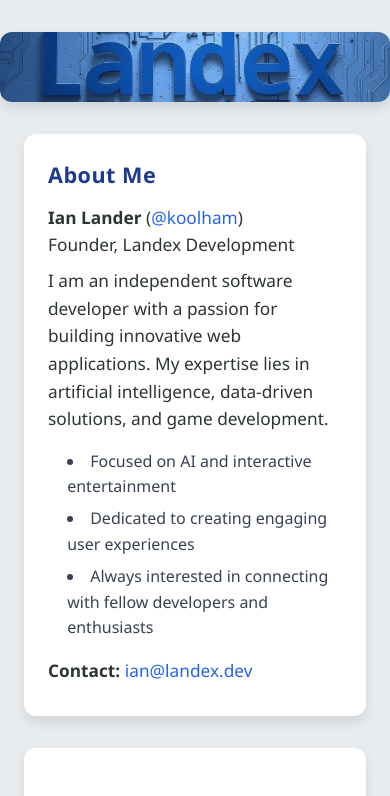
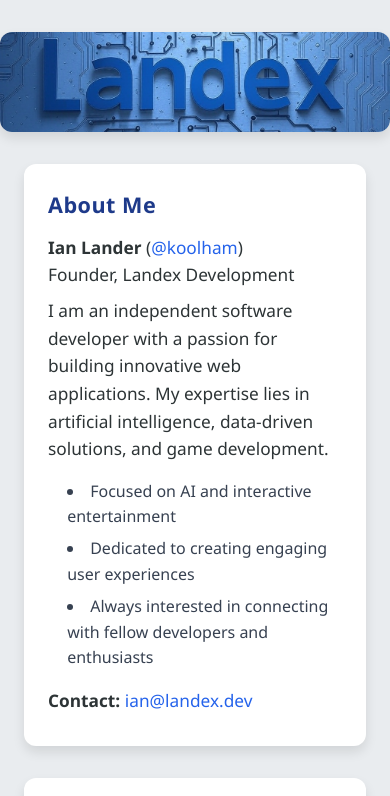
Before and after one commit to koolham/koolham.github.io, a plain HTML site: page index.html in a window 390 px wide. Shown: the top 796 px of the page. Drawn offline with Linux system fonts and the light colour scheme.

Commit message:
Fixed some mobile style issues.

```diff
--- a/styles.css
+++ b/styles.css
@@ -17,8 +17,8 @@ header {
   border-radius: 12px;
   box-shadow: 0 6px 12px rgba(0, 0, 0, 0.1);
   padding: 0;
-  min-height: 180px;
-  height: 180px;
+  min-height: 200px;
+  height: 200px;
   overflow: hidden;
 }
 
@@ -34,7 +34,7 @@ header {
   box-shadow: 0 6px 12px rgba(0, 0, 0, 0.1);
   padding: 1.5rem 0;
   height: auto;
-  min-height: 180px;
+  min-height: 200px;
 }
 
 h1 {
@@ -224,8 +224,8 @@ footer {
     padding: 0;
   }
   header {
-    min-height: 100px;
-    height: 100px;
+    min-height: 150px;
+    height: 150px;
   }
   .site-logo {
     border-radius: 10px;
@@ -265,15 +265,14 @@ footer {
   .header-flex {
     flex-direction: column;
     align-items: center;
-    gap: 0.7rem;
   }
   .site-logo {
-    max-height: 70px;
+    max-height: 100px;
     border-radius: 8px;
   }
   header {
-    min-height: 70px;
-    height: 70px;
+    min-height: 100px;
+    height: 100px;
   }
   .header-inner {
     padding: 1rem 0;
```
